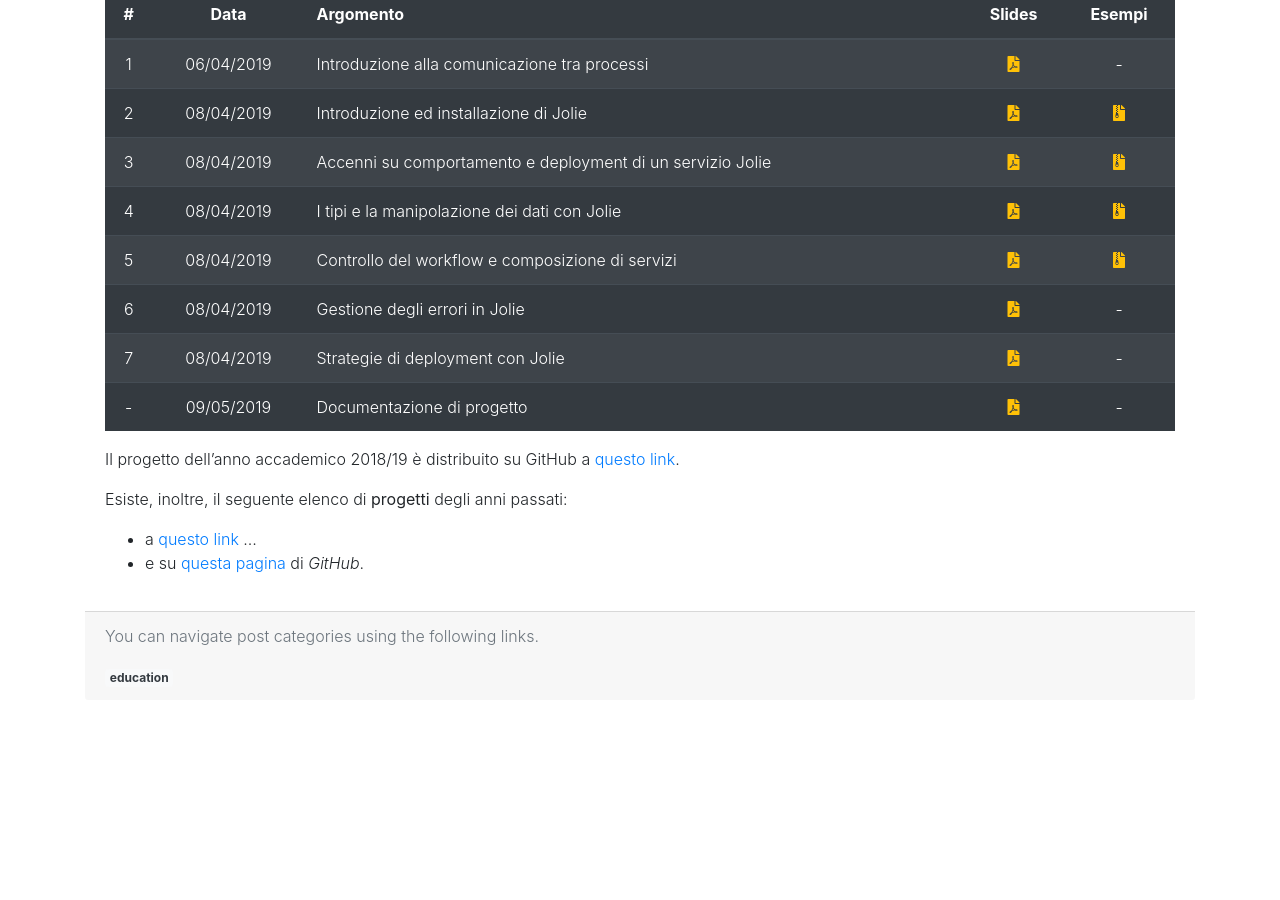
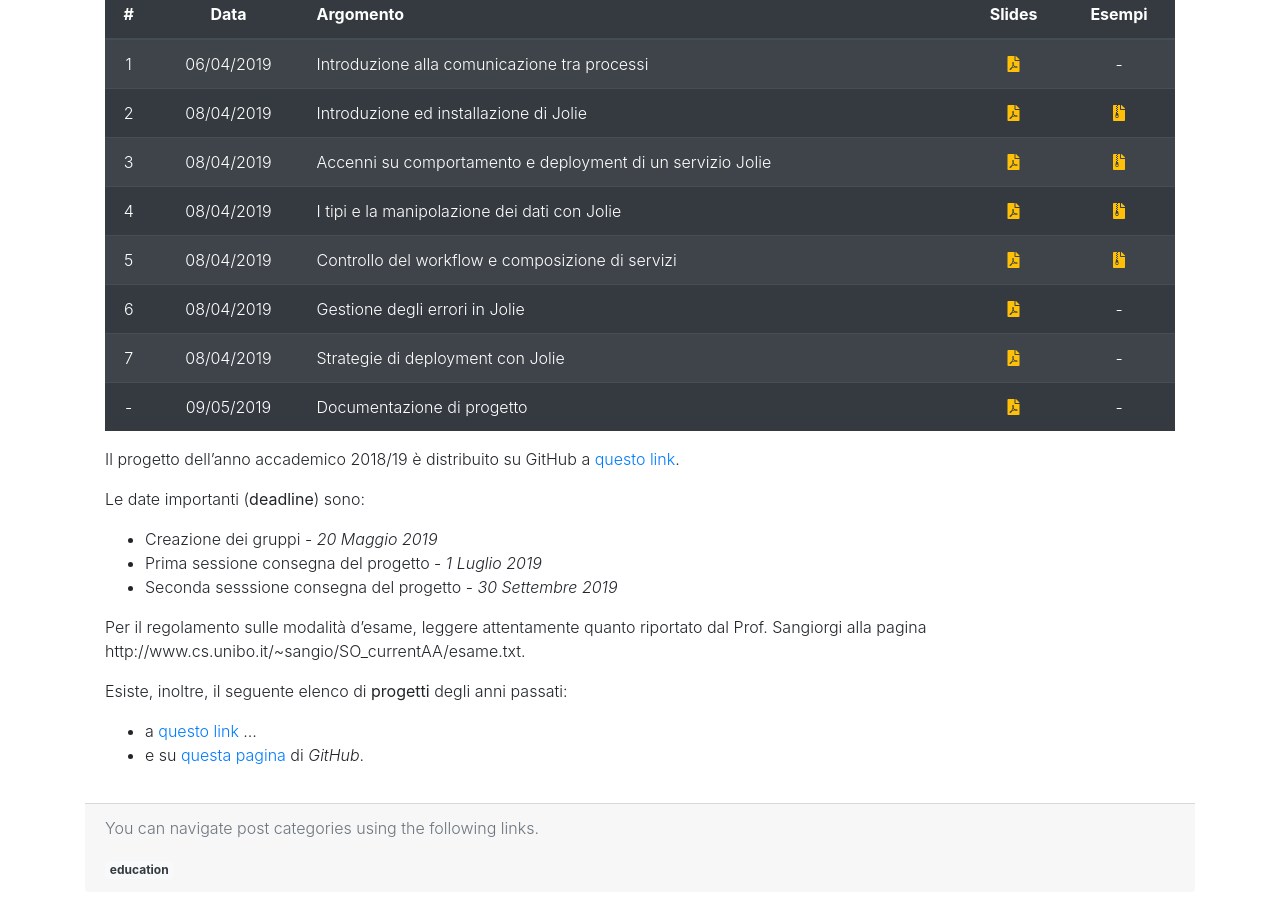
Before and after one commit to saltgz/saltgz.github.io, a Jekyll site: the page built from _posts/2019-05-09-so-lab-cs.md, in a window 1280 px wide and 900 px high, scrolled down 631 px. Built offline with Jekyll 4.4.1, drawn with Linux system fonts in a browser that asks for light colours; nearby versions of some CDN libraries; before the commit the page ends 1339 px from its top, so only the background shows below that.

Commit message:
Update 2019-05-09-so-lab-cs.md

```diff
--- a/_posts/2019-05-09-so-lab-cs.md
+++ b/_posts/2019-05-09-so-lab-cs.md
@@ -43,6 +43,13 @@ degli anni passati, originariamente distribuito da [Saverio Giallorenzo](https:/
 Il progetto dell'anno accademico 2018/19 è distribuito su GitHub a [questo
 link](https://github.com/szingaro/jolella).
 
+Le date importanti (**deadline**) sono:
+- Creazione dei gruppi - *20 Maggio 2019*
+- Prima sessione consegna del progetto - *1 Luglio 2019*
+- Seconda sesssione consegna del progetto - *30 Settembre 2019*
+
+Per il regolamento sulle modalità d'esame, leggere attentamente quanto riportato dal Prof. Sangiorgi alla pagina http://www.cs.unibo.it/~sangio/SO_currentAA/esame.txt.
+
 Esiste, inoltre, il seguente elenco di **progetti** degli anni passati:
 
 - a [questo link](https://saveriogiallorenzo.com/teaching/) ...
```
